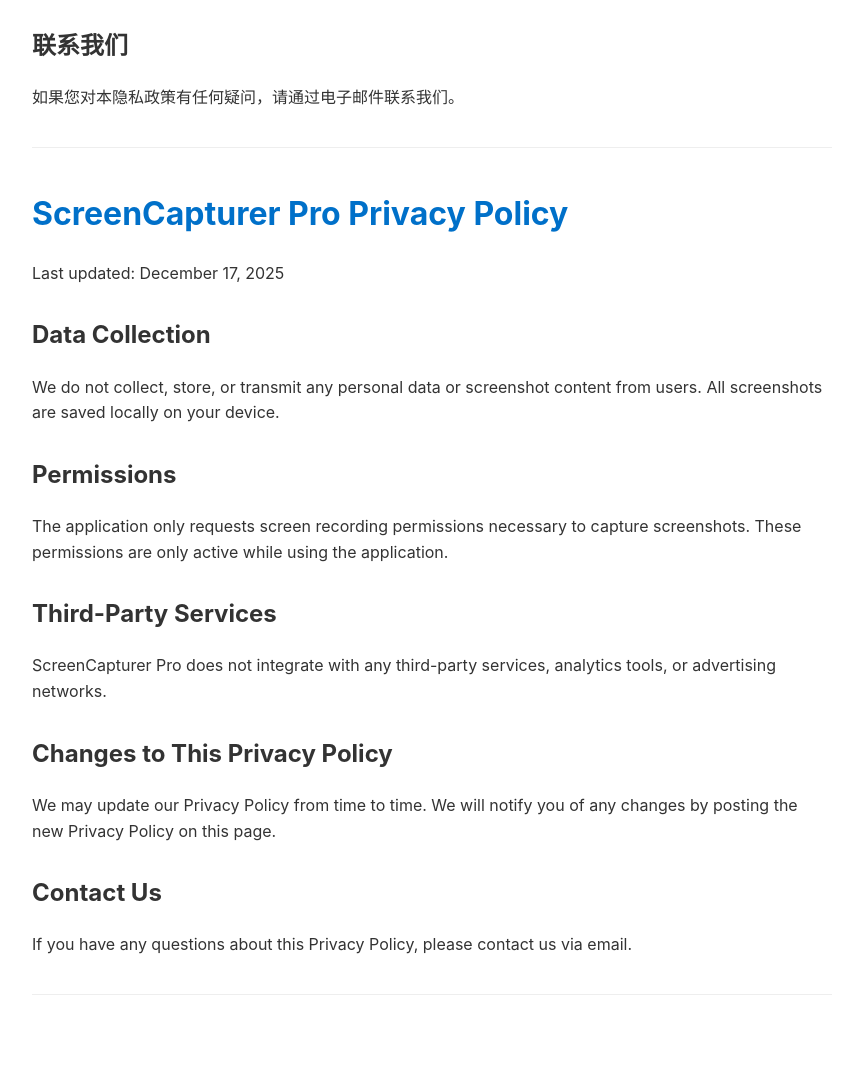
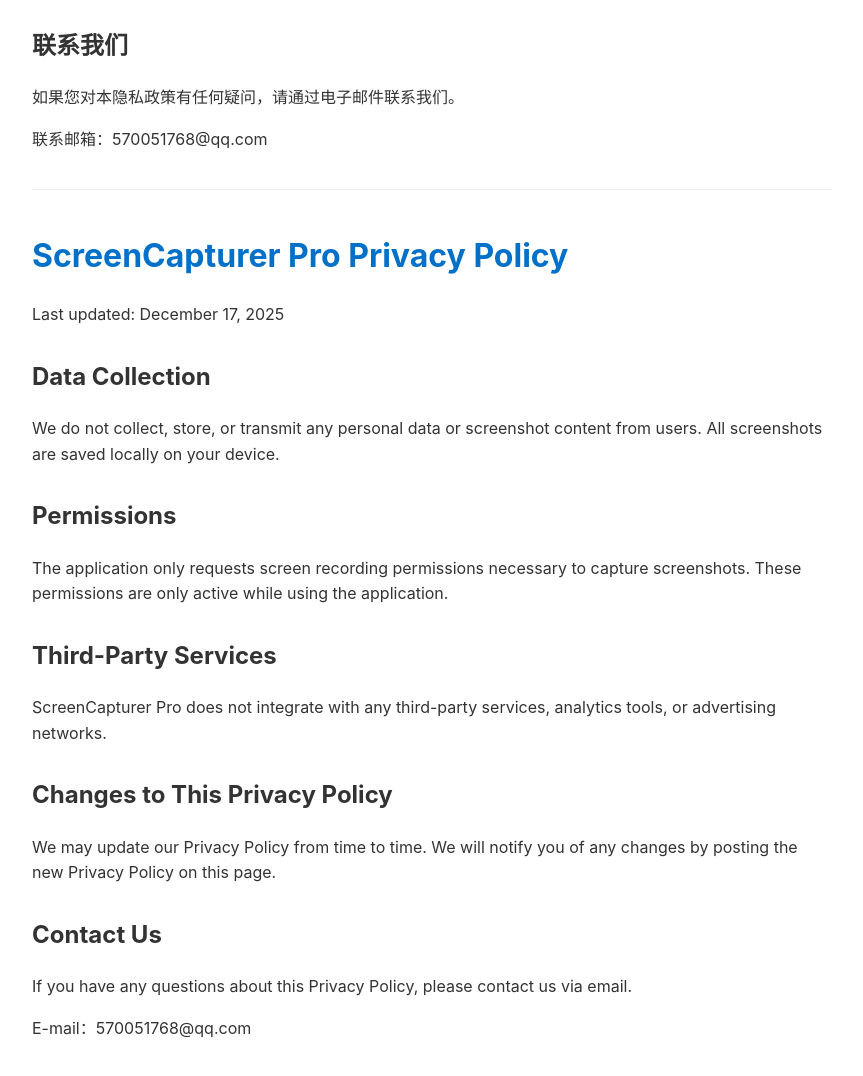
Before and after one commit to LRR-hub/LRR-hub.github.io, a plain HTML site: page index.html in a window 1280 px wide. Shown: the part 712-1788 px from the top of the page, without its empty margins (208-1071 px from the left). Before the commit the page ends 1767 px from the top, so only its background shows below. Drawn offline with Linux system fonts and the light colour scheme.

Commit message:
Update index.html

```diff
--- a/index.html
+++ b/index.html
@@ -53,6 +53,7 @@
 
         <h2>联系我们</h2>
         <p>如果您对本隐私政策有任何疑问，请通过电子邮件联系我们。</p>
+        <p>联系邮箱：570051768@qq.com</p>
     </div>
 
     <div id="english" class="language-section">
@@ -73,6 +74,7 @@
 
         <h2>Contact Us</h2>
         <p>If you have any questions about this Privacy Policy, please contact us via email.</p>
+        <p>E-mail：570051768@qq.com</p>
     </div>
 </body>
 </html>
```
